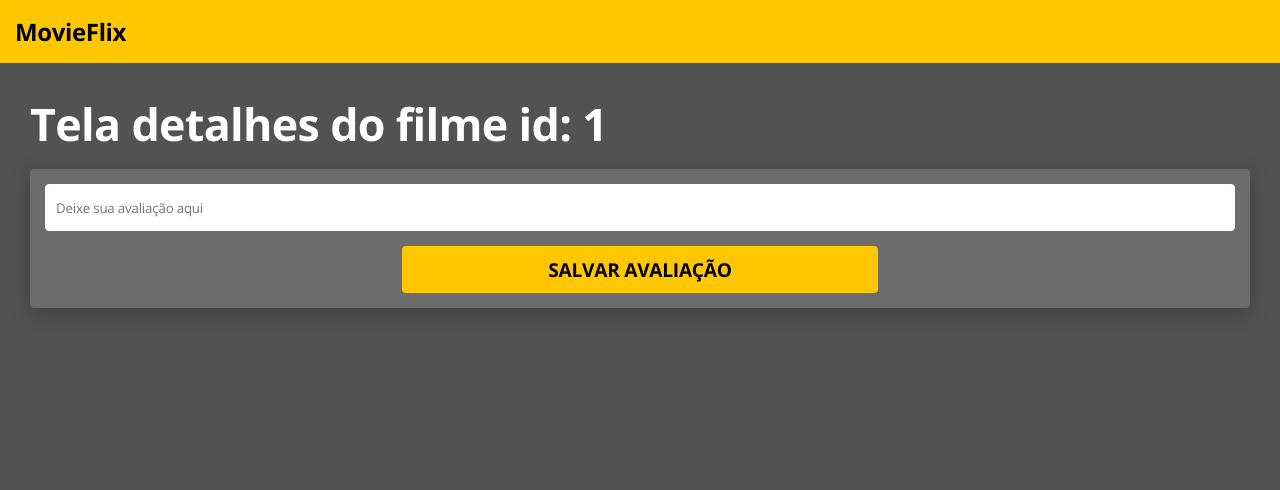
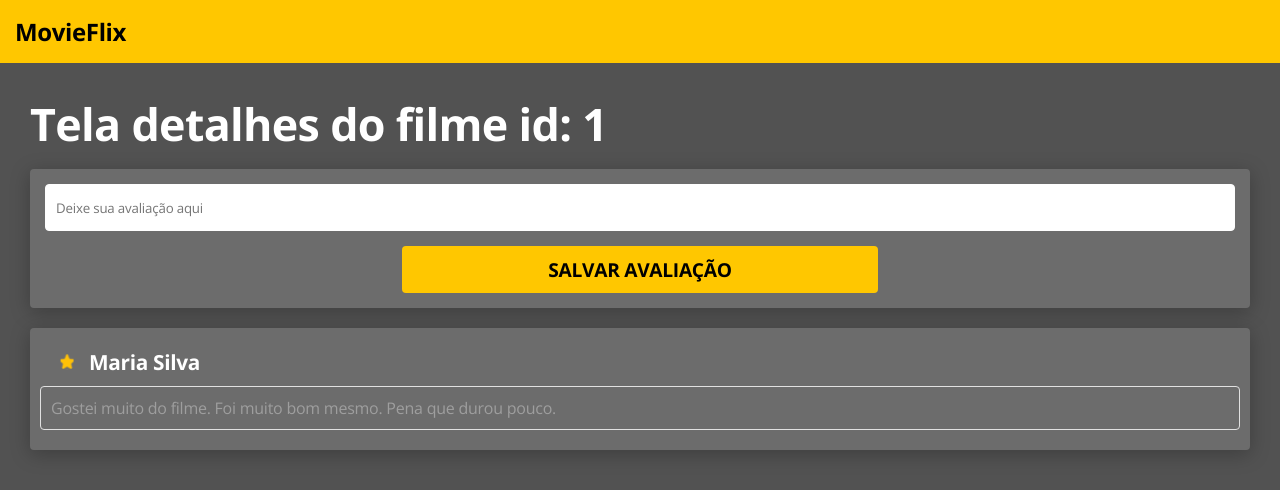
Before and after one commit to giancarloCavalli/movieflix-frontend, a React (Create React App) app: page /movies/1 in a window 1280 px wide. Shown: the top 490 px of the page. Built offline with nearby package versions, Linux system fonts and the light colour scheme.

Commit message:
RatingCard and MovieDetails Page

```diff
--- /dev/null
+++ b/src/components/RatingCard/index.tsx
@@ -0,0 +1,17 @@
+import { ReactComponent as RatingStar } from "assets/images/rating-star.svg";
+
+import "./styles.css";
+
+const RatingCard = () => {
+  return (
+    <div className="rating-card-container">
+      <span className="star-wrapper"><RatingStar /></span>
+      <span className="rating-username"><b>Maria Silva</b></span>
+      <div className="comment-box">
+        Gostei muito do filme. Foi muito bom mesmo. Pena que durou pouco.
+      </div>
+    </div>
+  );
+};
+
+export default RatingCard;
--- /dev/null
+++ b/src/components/RatingCard/styles.css
@@ -0,0 +1,30 @@
+.rating-card-container {
+  background-color: var(--main-card-bg-color);
+}
+
+.rating-username {
+  font-size: 1.1em;
+  margin-left: 15px;
+}
+
+.star-wrapper {
+  margin-left: 5px;
+}
+
+.comment-box {
+  margin-top: 10px;
+  padding: 10px;
+  color: #9E9E9E;
+  border: 1px solid #E1E1E1;
+  border-radius: 4px;
+}
+
+@media (min-width:768px) {
+  .star-wrapper {
+    margin-left: 20px;
+  }
+
+  .rating-username {
+    font-size: 1.3em;
+  }
+}
--- a/src/pages/MoviesDetails/index.tsx
+++ b/src/pages/MoviesDetails/index.tsx
@@ -1,3 +1,4 @@
+import RatingCard from 'components/RatingCard';
 import './styles.css';
 
 const MoviesDetails = () => {
@@ -11,7 +12,7 @@ const MoviesDetails = () => {
       </div>
 
       <div className="base-card movie-reviews-container">
-
+        <RatingCard />
       </div>
     </div>
   );
--- a/src/pages/MoviesDetails/styles.css
+++ b/src/pages/MoviesDetails/styles.css
@@ -18,6 +18,11 @@
   color: #000000;
 }
 
+.movie-reviews-container {
+  padding: 20px 10px;
+  margin-top: 20px;
+}
+
 @media (min-width:768px) {
   .movie-det-container {
     padding: 30px;
```
Also changed, not shown: src/assets/images/rating-star.svg (added).
